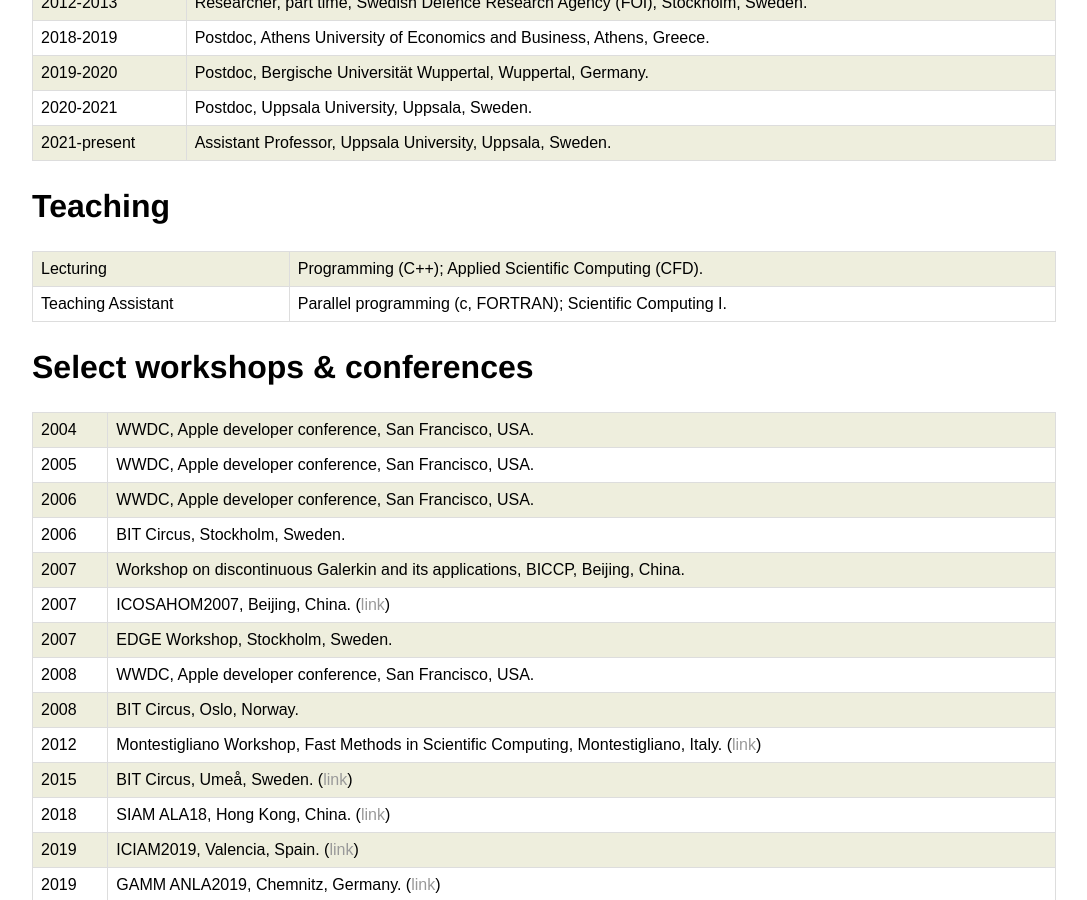
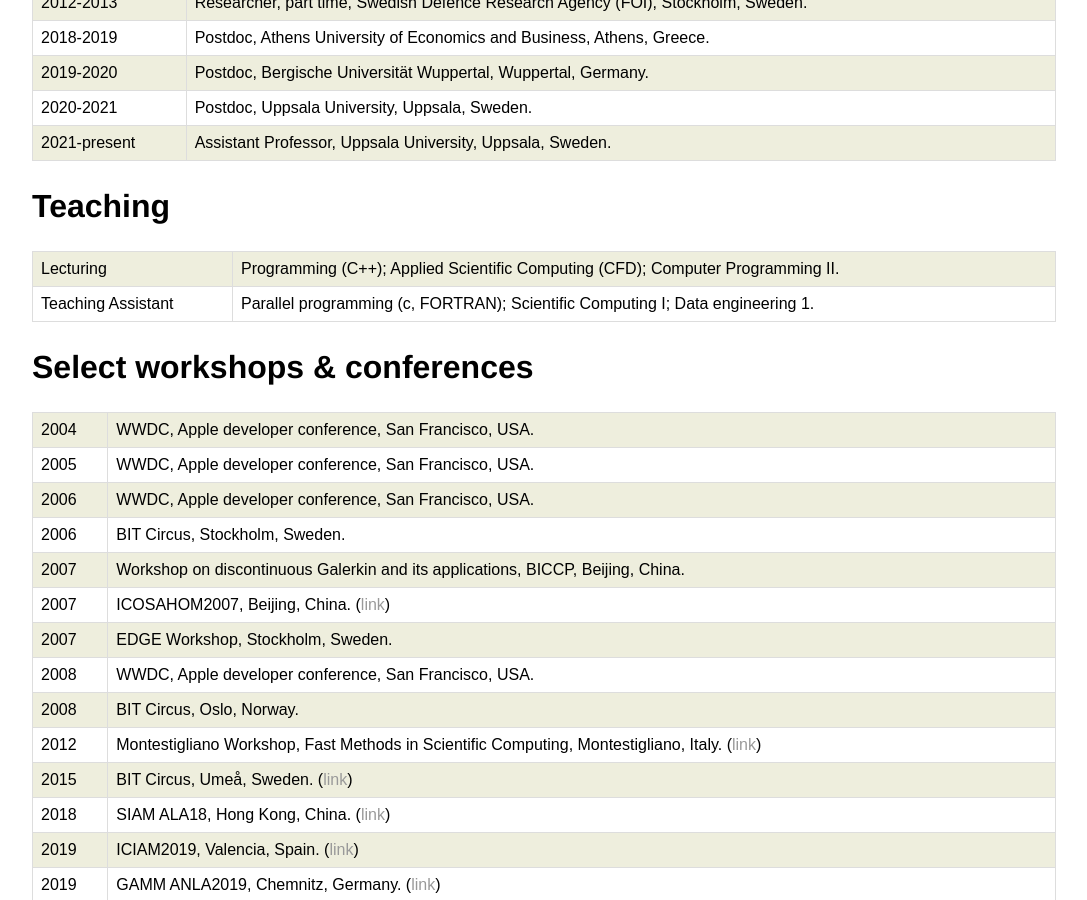
Before and after one commit to sverek/sverek.github.io, a Jekyll site: the page built from cv/index.html, in a window 1280 px wide and 900 px high, scrolled down 612 px. Shown: the whole window, without its empty margins (96-1183 px from the left). Built offline with Jekyll 4.4.1, drawn with Linux system fonts in a browser that asks for light colours.

Commit message:
Some spelling

```diff
--- a/cv/index.html
+++ b/cv/index.html
@@ -45,8 +45,8 @@ tr:nth-child(odd) {
 
     <h2>Teaching</h2>
     <table>
-    <tr><td>Lecturing</td><td>Programming (C++); Applied Scientific Computing (CFD).</td></tr>
-    <tr><td>Teaching Assistant</td><td>Parallel programming (c, FORTRAN); Scientific Computing I.</td></tr>
+    <tr><td>Lecturing</td><td>Programming (C++); Applied Scientific Computing (CFD); Computer Programming II.</td></tr>
+    <tr><td>Teaching Assistant</td><td>Parallel programming (c, FORTRAN); Scientific Computing I; Data engineering 1.</td></tr>
     </table>
 
     <h2>Select workshops &amp; conferences</h2>
--- a/teaching/index.html
+++ b/teaching/index.html
@@ -26,6 +26,7 @@ title: www.2pi.se
 		Discretisations of the Variable Coeffcient Diffusion Equation</i> (<a href="http://www.it.uu.se/edu/course/homepage/projektTDB/ht20/report06/Report_06_final.pdf">report</a>)</li></ul>
 	<h3>M.Sc. thesis</h3>
 	<ul><li>David Meadon (spring 2021)</li></ul>
-
-	Contact by <a href="mailto:see@2pi.se">email</a> if you are interested in wring a M.Sc. thesis.
+	<p>
+	Contact by <a href="mailto:see@2pi.se">email</a> if you are interested in writing a M.Sc. thesis.
+	</p>
 </div>
```
